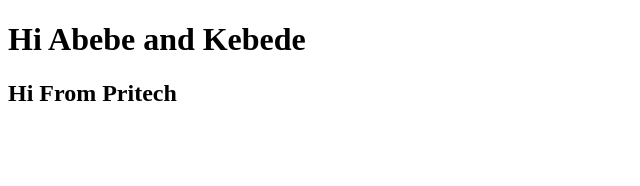
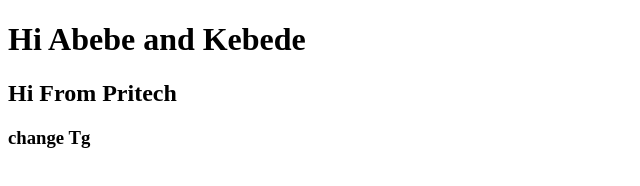
Before and after one commit to pritechaddis/abebe, a plain HTML site: page index.html in a window 1280 px wide. Shown: the whole page, without its empty margins (0-640 px from the left). Drawn offline with Linux system fonts and the light colour scheme.

Commit message:
tg change

```diff
--- a/index.html
+++ b/index.html
@@ -9,4 +9,5 @@
 <body>
   <h1>Hi Abebe and Kebede</h1>
   <h2>Hi From Pritech</h2>
+  <h3>change Tg</h3>
 </html>
```
